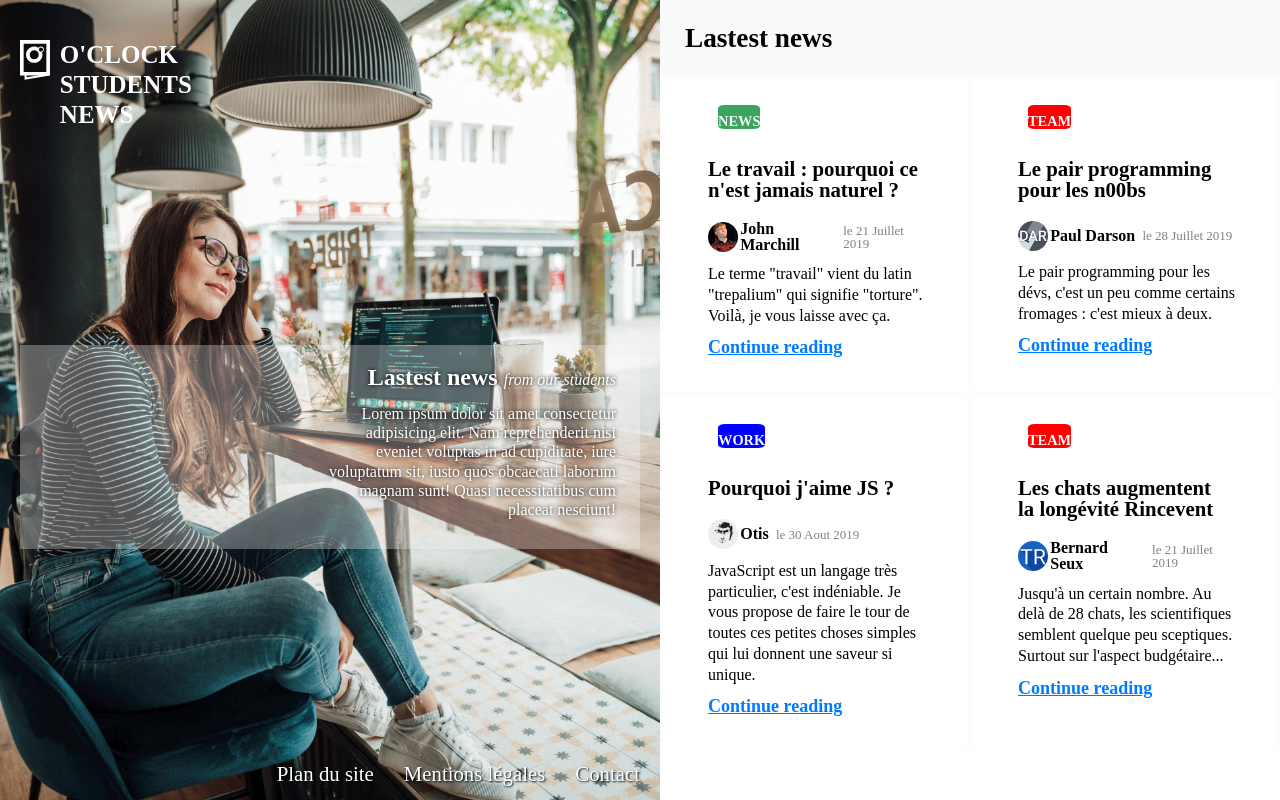
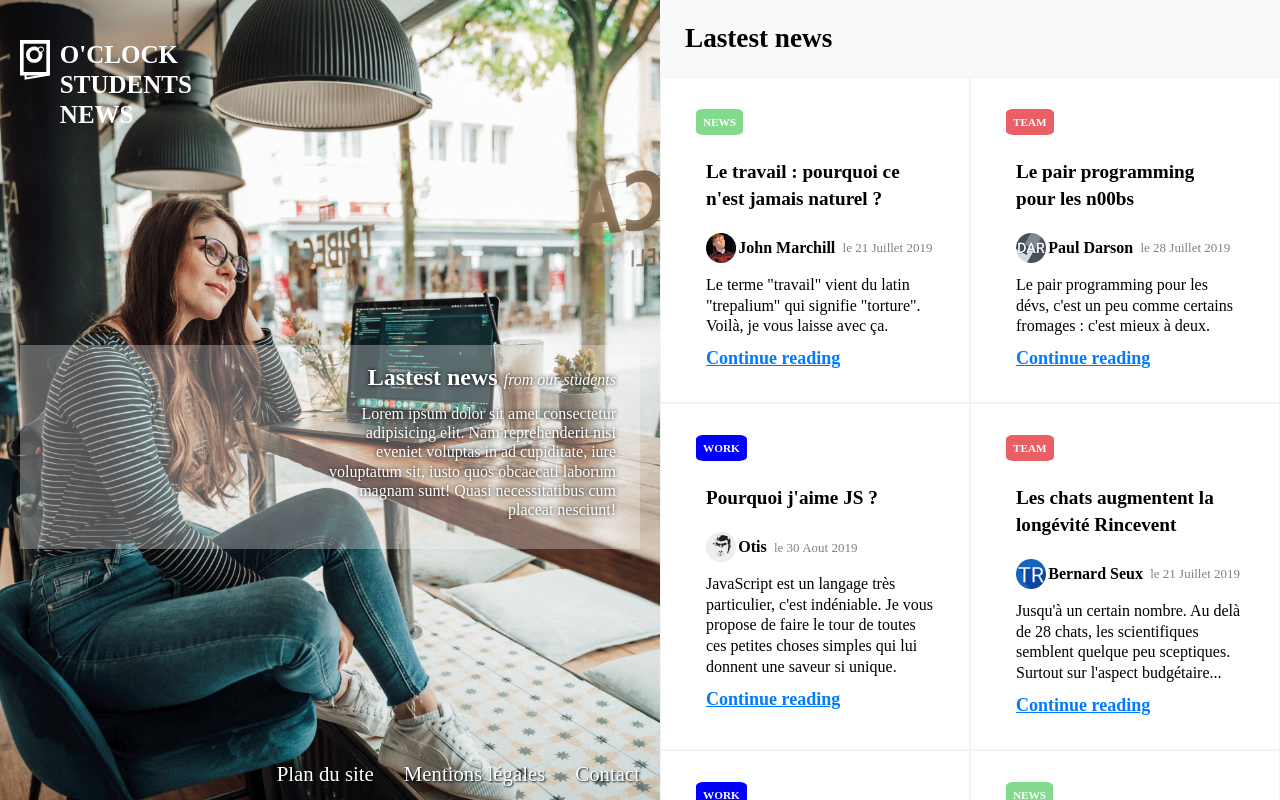
Before and after one commit to isabellebanrezes/onews, a plain HTML site: page index.html in a window 1280 px wide. Drawn offline with Linux system fonts and the light colour scheme; a web font is replaced by a local one.

Commit message:
fin projet

```diff
--- a/index.html
+++ b/index.html
@@ -180,6 +180,69 @@
 
             </article>
 
+             <!------   5eme article ---->
+             <article class="main-article">
+
+                <div class="main-article-tags">
+                    <!----- Theme de l'article -------->
+                    <span class="main-article-tag main-article-tag-work">Work</span>
+                </div>
+
+                    <!------  Titre de l'article -------->
+                <h3 class="main-article-title">Les chats augmentent la longévité Rincevent</h3>
+
+                <!------  infos sur article --------------->
+                <div class="main-article-infos">
+
+                    <!-----  photo du journaliste ------>
+                    <img src="/images/icon-tr.png" alt="photo-seux" class="article-photo-journaliste">
+
+                    <!------- nom du journaliste   ----->
+                    <strong class="article-nom-journaliste">Bernard Seux</strong>
+                    <!---  date de publication de l'article --->
+                    <span class="article-date">le 21 Juillet 2019</span>
+                </div>
+
+                    <!--- Contenu de l'article  ------->
+                <p class ="main-article-content">Jusqu'à un certain nombre. Au delà de 28 chats, les scientifiques semblent quelque peu sceptiques. Surtout sur l'aspect budgétaire...</p>
+                    <!------ lien vers l'article --------->
+
+                <a href="#" class="main_article_link">Continue reading</a>
+
+            </article>
+
+            <!------   6eme article ---->
+             <article class="main-article">
+
+                <div class="main-article-tags">
+                    <!----- Theme de l'article -------->
+                    <span class="main-article-tag main-article-tag-news">News</span>
+                </div>
+
+                    <!------  Titre de l'article -------->
+                <h3 class="main-article-title">La situation de scribe</h3>
+
+                <!------  infos sur article --------------->
+                <div class="main-article-infos">
+
+                    <!-----  photo du journaliste ------>
+                    <img src="/images/icon-ohz.png" alt="photo-otis" class="article-photo-journaliste">
+
+                    <!------- nom du journaliste   ----->
+                    <strong class="article-nom-journaliste">Otis</strong>
+                    <!---  date de publication de l'article --->
+                    <span class="article-date">le 21 Juillet 2019</span>
+                </div>
+
+                    <!--- Contenu de l'article  ------->
+                <p class ="main-article-content">Mais, vous savez, moi je ne crois pas qu'il y ait de bonne ou de mauvaise situation. Moi, si je devais résumer ma vie aujourd'hui avec vous, je dirais que c'est d'abord des rencontres, des gens qui m'ont tendu la main, peut-être à un moment où je ne pouvais pas, où j'étais seul chez moi. Et c'est assez curieux de se dire que les hasards, les rencontres forgent une destinée...</p>
+                    <!------ lien vers l'article --------->
+
+                <a href="#" class="main_article_link">Continue reading</a>
+
+            </article>
+
+
         </section>
 
 
--- a/style.css
+++ b/style.css
@@ -118,7 +118,7 @@ body {
     padding-left: 25px;
     height: 50px;
     margin-top: 0%;
-    padding-top: 25px;
+    padding: 25px;
     font-size: 1.7rem;
     font-weight: bold;
 }
@@ -132,7 +132,7 @@ body {
 .main-article {
     box-sizing: border-box;
     width: 50%;
-    border: 3px solid #f9f9f950;
+    border: 1px solid #f3f3f3;
     padding: 35px;
 }
 
@@ -141,24 +141,21 @@ body {
 }
 
 .main-article-tag {
-    margin: 20px;
-    padding-top: 8px;
-    width: 60px;
-    height: 20px;
     border-radius: 15%;
+    padding: 7px;
     text-align: center;
-    color: aliceblue;
+    color: white;
     text-transform: uppercase;
     font-weight: bold;
-    font-size: 0.9rem;
+    font-size: 0.7rem;
 }
 
 .main-article-tag-team {
-   background-color: red;
+   background-color: #e95f64;
 }
 
 .main-article-tag-news {
-    background-color:#3ca45c;
+    background-color:#82db8c;
  }
 
  .main-article-tag-work {
@@ -169,7 +166,8 @@ body {
     font-weight: bold;
     padding: 10px;
     padding-bottom: 20px;
-    font-size: 1.3rem;
+    font-size: 1.2rem;
+    line-height: 1.4;
 }
 
 
@@ -202,6 +200,7 @@ body {
    color: #007bff;
    font-weight: bold;
     font-size: large;
+    transition-duration: 100ms;
 }
 
 .main_article_link:hover {
```
